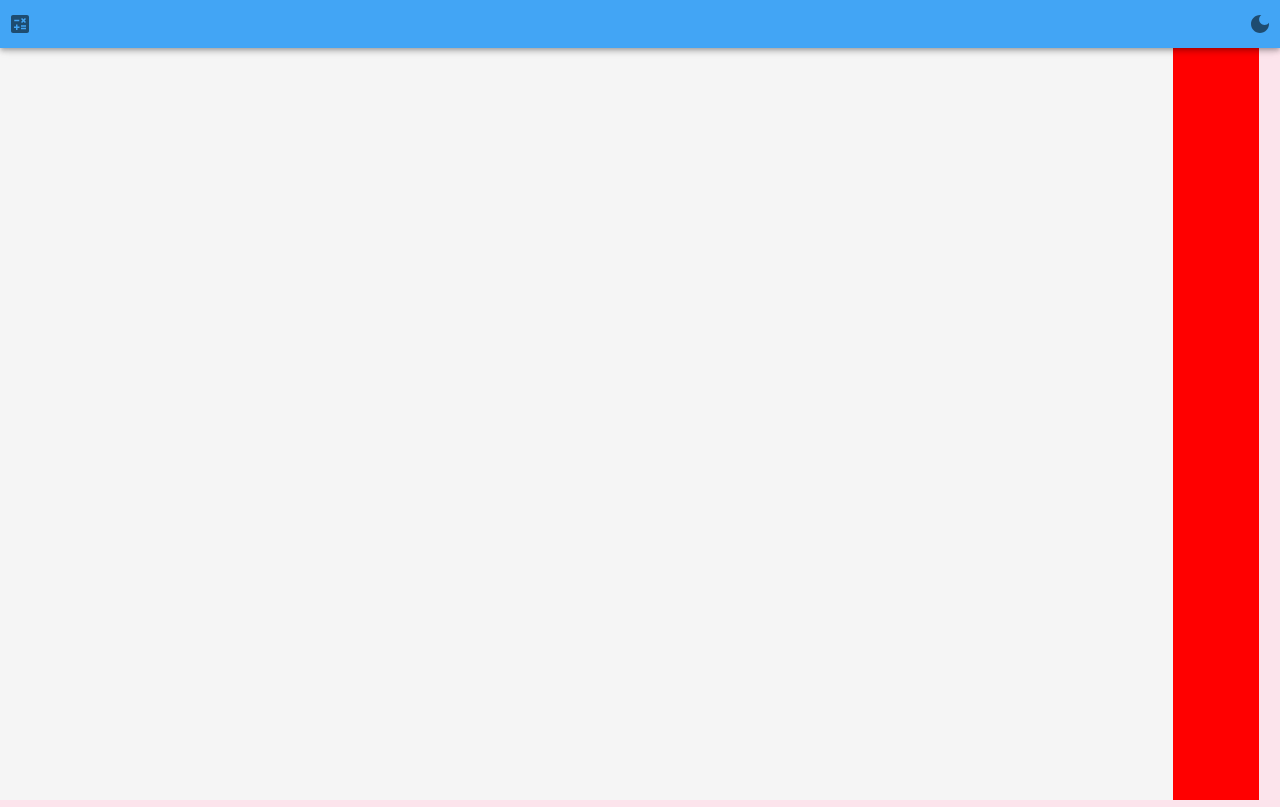
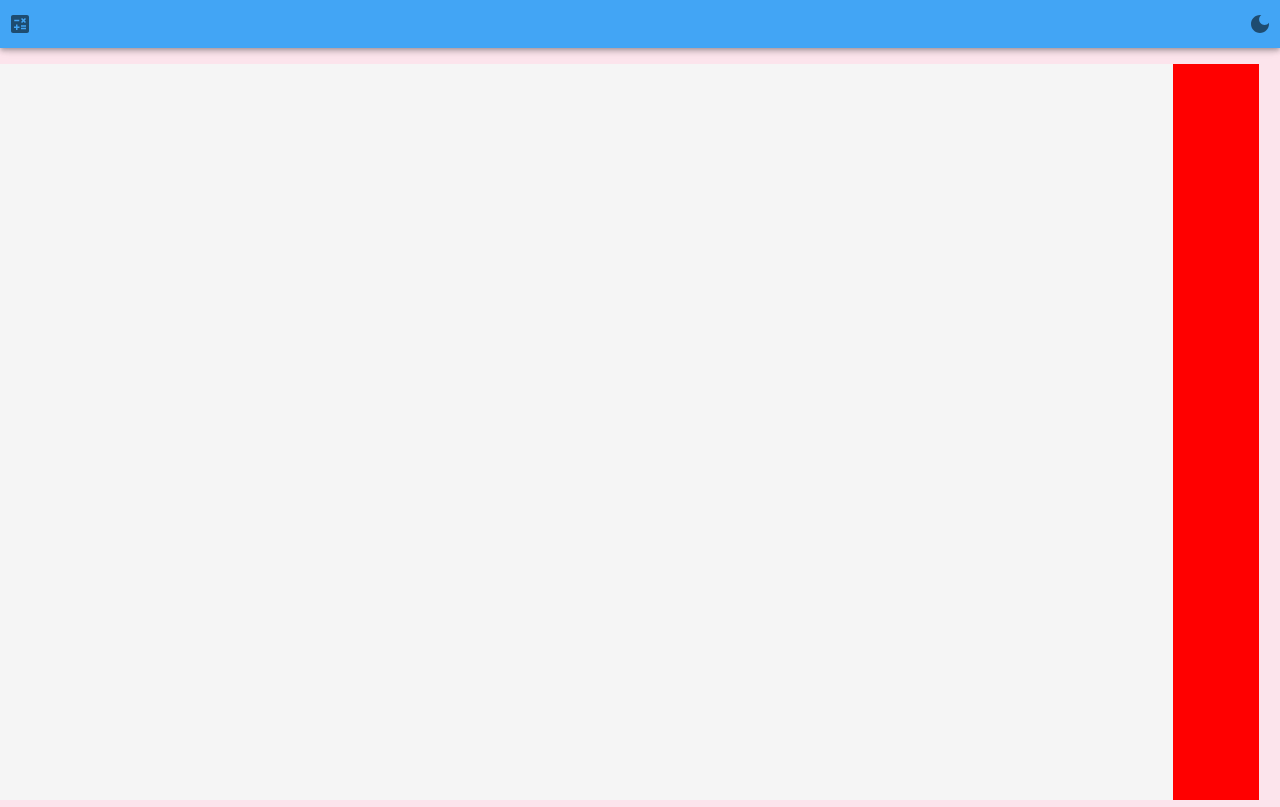
Before and after one commit to BTrifonov/digital-notes-app, a React (Vite) app in the folder frontend/app/: page /home-page in a window 1280 px wide. Built offline with nearby package versions, Linux system fonts and the light colour scheme.

Commit message:
Solved the layout problem by using rowSpacing

```diff
--- a/frontend/app/src/components/pages/Home.tsx
+++ b/frontend/app/src/components/pages/Home.tsx
@@ -16,10 +16,15 @@ export default function HomePage({ handleThemeToggle, isDarkMode }: ButtonAppBar
   }
 
   return (
-    <Grid2 container display={'flex'} style={{height: '100vh'}} justifyContent={'space-evenly'} flexDirection={'column'}>
     <Grid2
-      size={12}
+      container
+      display={'flex'}
+      style={{height: '100vh'}}
+      justifyContent={'space-evenly'}
+      flexDirection={'column'}
+      rowSpacing={8}
     >
+    <Grid2 size={12}>
       <ButtonAppBar handleThemeToggle={handleThemeToggle} isDarkMode={isDarkMode} isAuth={true} handleNotesMenuToggle={handleNotesMenuToggle}/>
     </Grid2>
 
```
